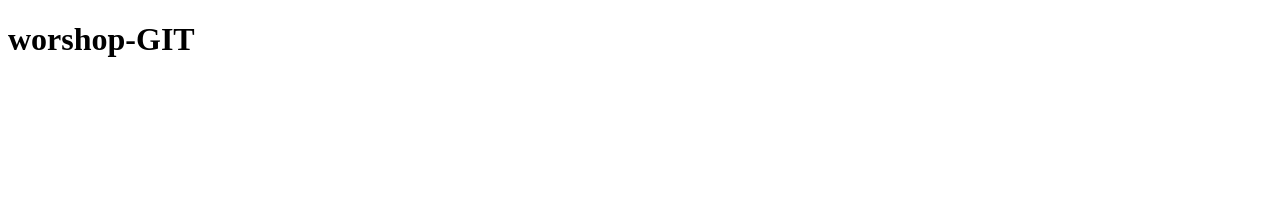
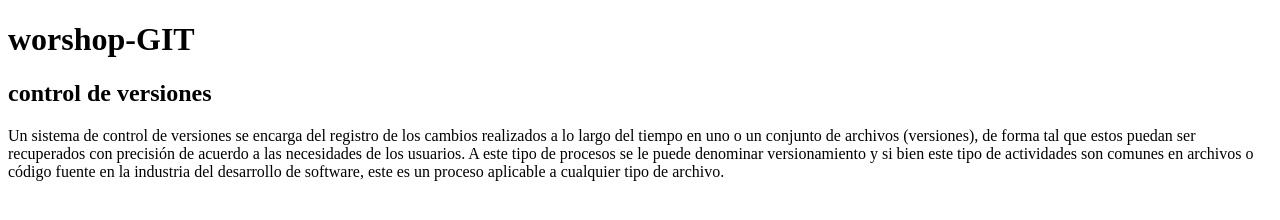
Before and after one commit to alfonso-17/workshop, a plain HTML site: page index.html in a window 1280 px wide. Drawn offline with Linux system fonts and the light colour scheme.

Commit message:
parrafo nuevo, concepto de cvs

```diff
--- a/index.html
+++ b/index.html
@@ -1,11 +1,20 @@
 <!DOCTYPE html>
 <html lang="en">
+
 <head>
     <meta charset="UTF-8">
     <meta name="viewport" content="width=device-width, initial-scale=1.0">
     <title>worshop-GIT</title>
 </head>
+
 <body>
     <h1>worshop-GIT</h1>
+    <h2>control de versiones </h2>
+    <p>Un sistema de control de versiones se encarga del registro de los cambios realizados a lo largo del tiempo en uno
+        o un conjunto de archivos (versiones), de forma tal que estos puedan ser recuperados con precisión de acuerdo a
+        las necesidades de los usuarios. A este tipo de procesos se le puede denominar versionamiento y si bien este
+        tipo de actividades son comunes en archivos o código fuente en la industria del desarrollo de software, este es
+        un proceso aplicable a cualquier tipo de archivo. </p>
 </body>
+
 </html>
```
Lines whose indentation alone changed are shown as unchanged.
